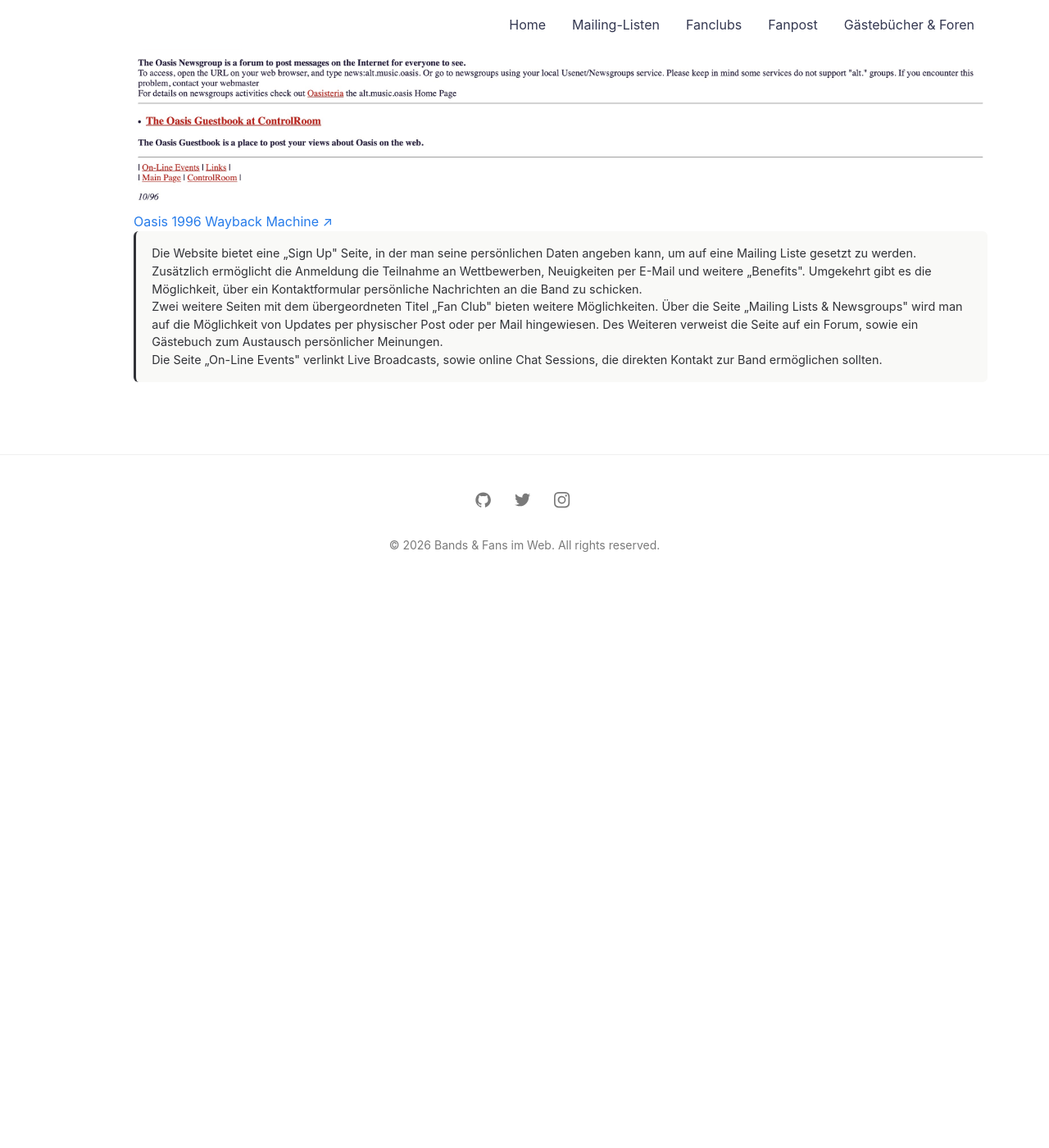
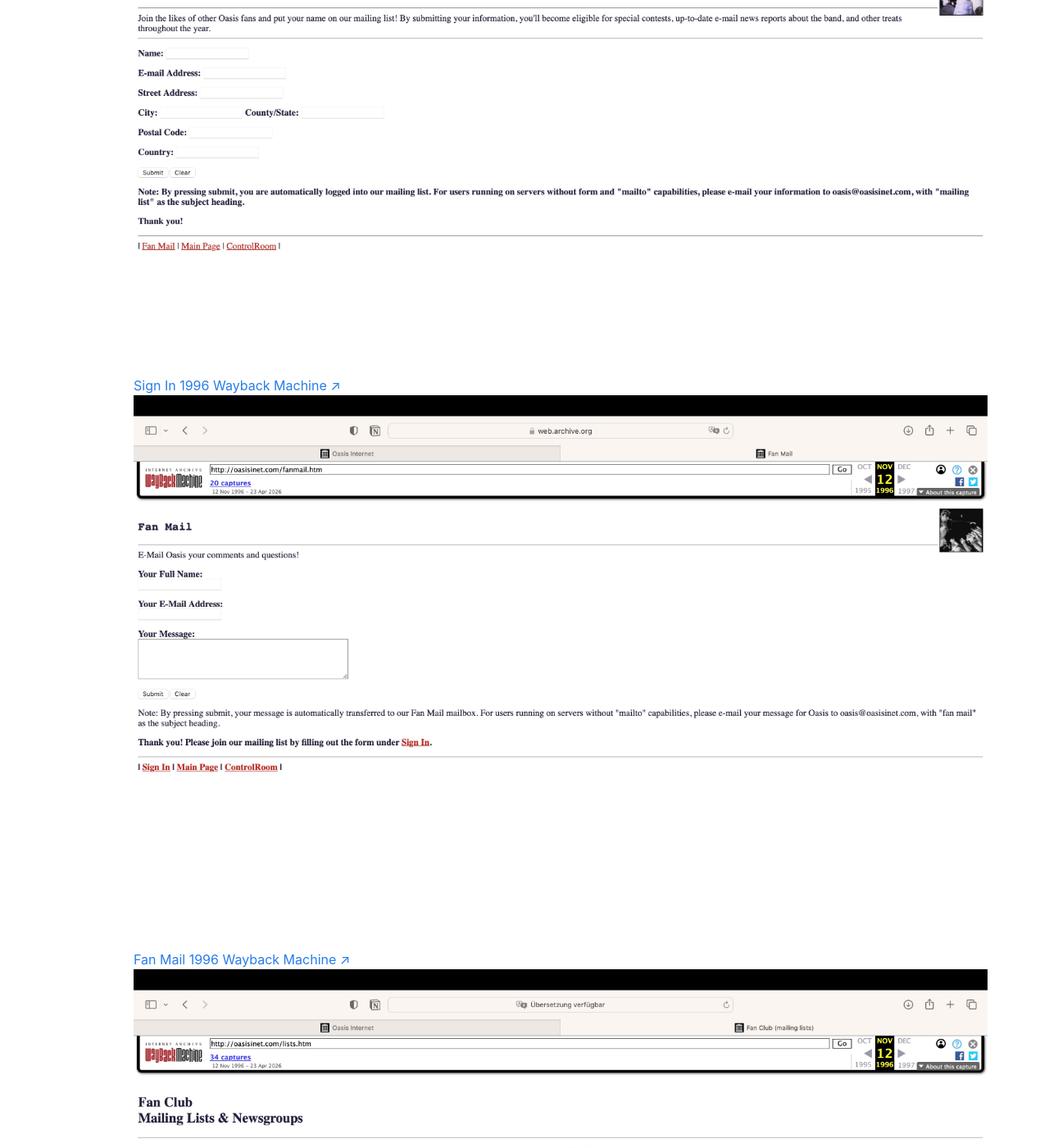
Before and after one commit to livklivk/Bands, a Jekyll site: the page built from _pages/bands/oasis.html, in a window 1280 px wide and 1400 px high, scrolled down 996 px. Shown: the whole window at 82% size. Built offline with Jekyll 4.4.1, drawn with Linux system fonts in a browser that asks for light colours; before the commit the page ends 1716 px from its top, so only the background shows below that; some of the changed text lies outside the part shown.

Commit message:
Oasis 1996: alle 5 Screenshots und Links eingebaut
Co-Authored-By: Claude Sonnet 4.6 <noreply@anthropic.com>

```diff
--- a/_pages/bands/oasis.html
+++ b/_pages/bands/oasis.html
@@ -12,11 +12,18 @@ permalink: /bands/oasis/
     <div class="zeitstrahl__linie"></div>
   </div>
   <div class="zeitstrahl__inhalt">
-    {% include archiveBand.html url="http://www.oasisinet.com/signin.htm" datetime="1996" band="Oasis" screenshot="/assets/img/screenshots/Mailing /oasis-mailing-1996.jpg" %}
+
     <div class="update">
       <p class="update__text">Die Website bietet eine „Sign Up" Seite, in der man seine persönlichen Daten angeben kann, um auf eine Mailing Liste gesetzt zu werden. Zusätzlich ermöglicht die Anmeldung die Teilnahme an Wettbewerben, Neuigkeiten per E-Mail und weitere „Benefits". Umgekehrt gibt es die Möglichkeit, über ein Kontaktformular persönliche Nachrichten an die Band zu schicken.</p>
       <p class="update__text">Zwei weitere Seiten mit dem übergeordneten Titel „Fan Club" bieten weitere Möglichkeiten. Über die Seite „Mailing Lists &amp; Newsgroups" wird man auf die Möglichkeit von Updates per physischer Post oder per Mail hingewiesen. Des Weiteren verweist die Seite auf ein Forum, sowie ein Gästebuch zum Austausch persönlicher Meinungen.</p>
       <p class="update__text">Die Seite „On-Line Events" verlinkt Live Broadcasts, sowie online Chat Sessions, die direkten Kontakt zur Band ermöglichen sollten.</p>
     </div>
+
+    {% include archiveBand.html url="http://oasisinet.com/signin.htm" datetime="1996" band="Sign In" screenshot="/assets/img/screenshots/Mailing /oasis-signin-1996.jpg" %}
+    {% include archiveBand.html url="http://oasisinet.com/fanmail.htm" datetime="1996" band="Fan Mail" screenshot="/assets/img/screenshots/Mailing /oasis-fanmail-1996.jpg" %}
+    {% include archiveBand.html url="http://oasisinet.com/lists.htm" datetime="1996" band="Mailing Lists & Newsgroups" screenshot="/assets/img/screenshots/Mailing /oasis-mailinglists-1996.jpg" %}
+    {% include archiveBand.html url="http://oasisinet.com/events.htm" datetime="1996" band="On-Line Events" screenshot="/assets/img/screenshots/Mailing /oasis-onlineevents-1996.jpg" %}
+    {% include archiveBand.html url="http://controlroom.com/" datetime="1996" band="ControlRoom – Oasis Guestbook" screenshot="/assets/img/screenshots/Mailing /oasis-controlroom-1996.jpg" %}
+
   </div>
 </div>
```
Also changed, not shown: assets/img/screenshots/Mailing /oasis-controlroom-1996.jpg (added), assets/img/screenshots/Mailing /oasis-fanmail-1996.jpg (added), assets/img/screenshots/Mailing /oasis-mailinglists-1996.jpg (added), assets/img/screenshots/Mailing /oasis-onlineevents-1996.jpg (added), assets/img/screenshots/Mailing /oasis-signin-1996.jpg (added).
